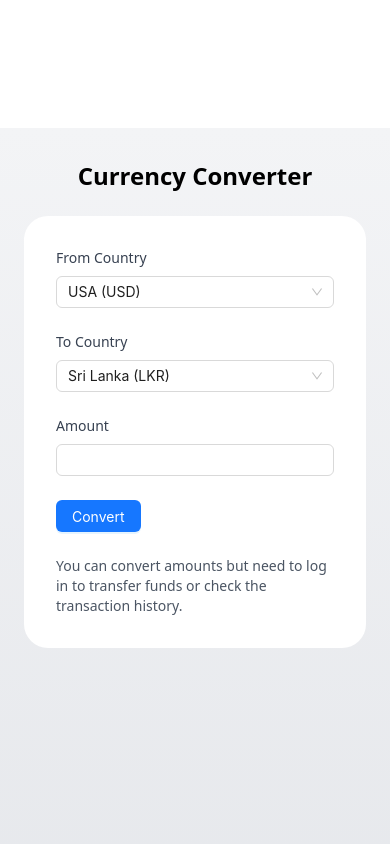
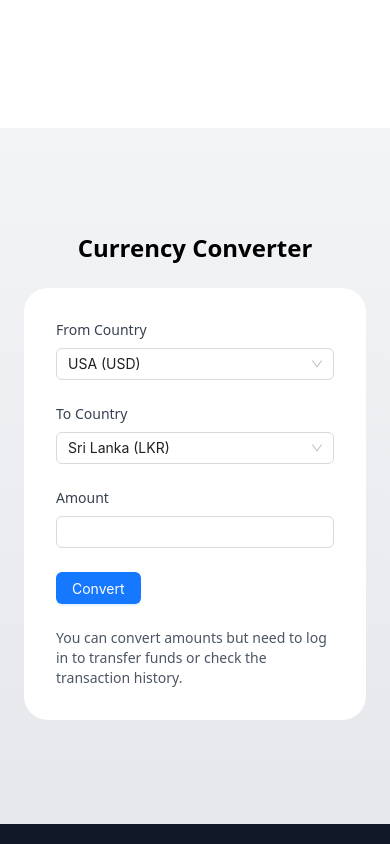
Before and after one commit to IsuruX98/Currency-Converter, a React (Create React App) app in the folder frontend/: page / in a window 390 px wide. Shown: the part 780-1624 px from the top of the page. Built offline with nearby package versions, Linux system fonts and the light colour scheme.

Commit message:
responsiveness fixed

```diff
--- a/frontend/src/components/Converter/Converter.jsx
+++ b/frontend/src/components/Converter/Converter.jsx
@@ -6,7 +6,7 @@ const Converter = () => {
   return (
     <div
       id="converter"
-      className="min-h-screen bg-gradient-to-b from-gray-100 to-gray-200 md:pt-28 pt-2"
+      className="md:min-h-screen h-fit bg-gradient-to-b from-gray-100 to-gray-200 md:py-28 py-20"
     >
       <div className="max-w-4xl mx-auto p-6">
         <h2 className="text-2xl font-bold mb-6 text-center">
```
